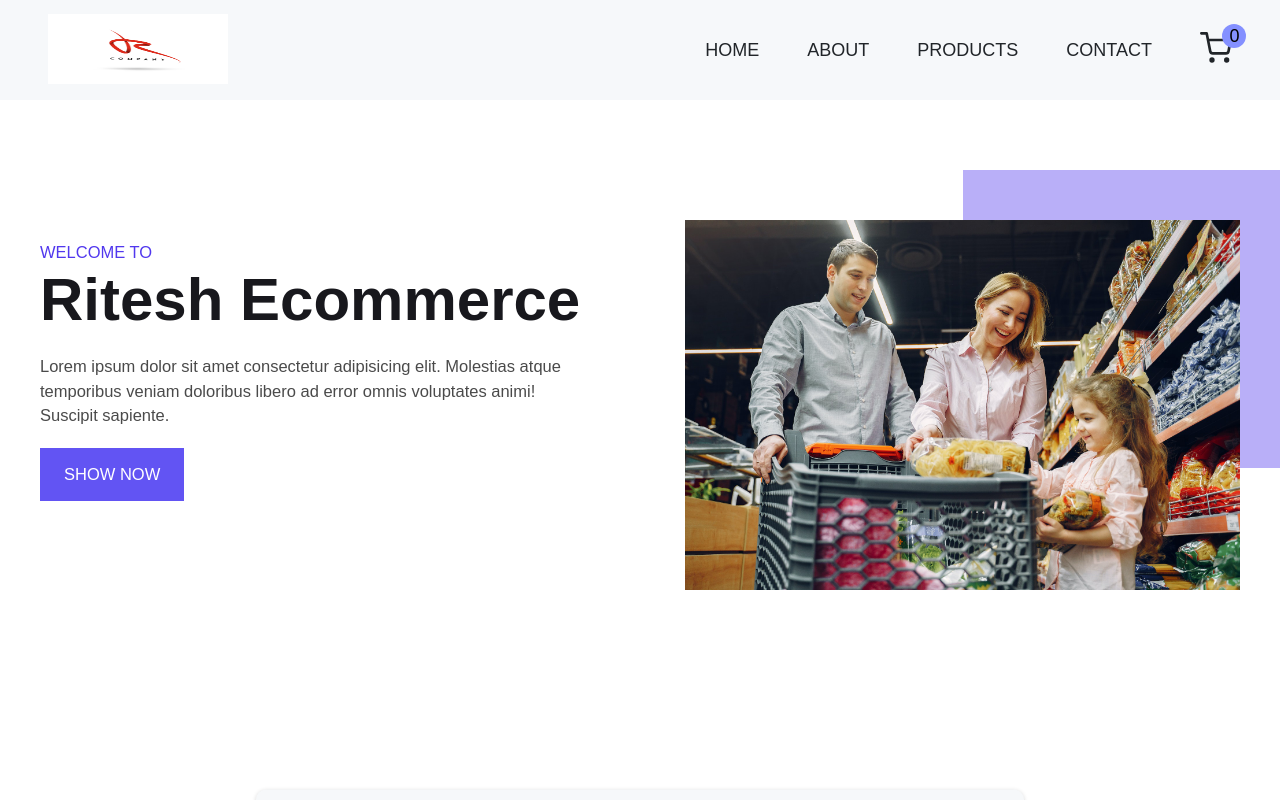
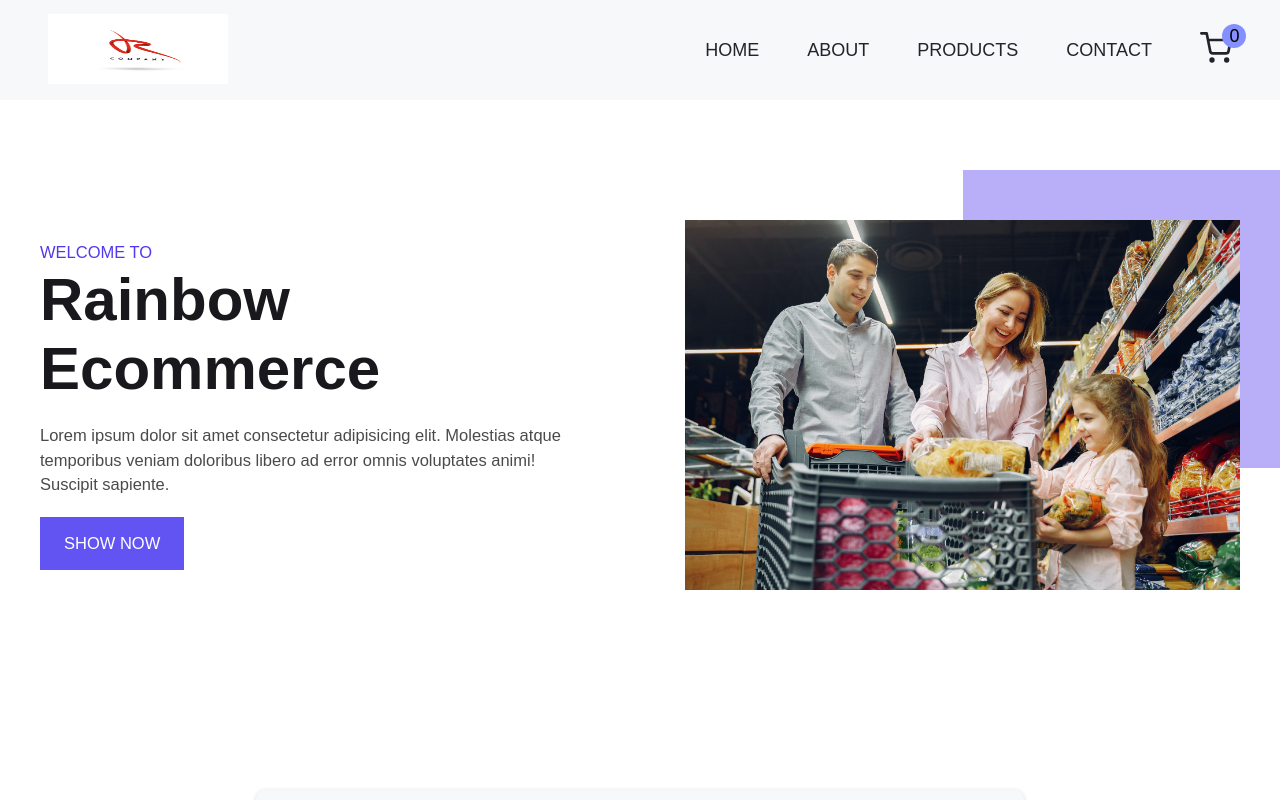
Before and after one commit to Ritesh456789/Rainbow-store, a React (Create React App) app: page /about in a window 1280 px wide. Shown: the top 800 px of the page. Built offline with nearby package versions, Linux system fonts and the light colour scheme; no server answers.

Commit message:
Update About.js

```diff
--- a/src/About.js
+++ b/src/About.js
@@ -5,7 +5,7 @@ const About = () => {
   const { myName } = useProductContext();
 
   const data = {
-    name: "Ritesh Ecommerce",
+    name: "Rainbow Ecommerce",
   };
 
   return (
```
